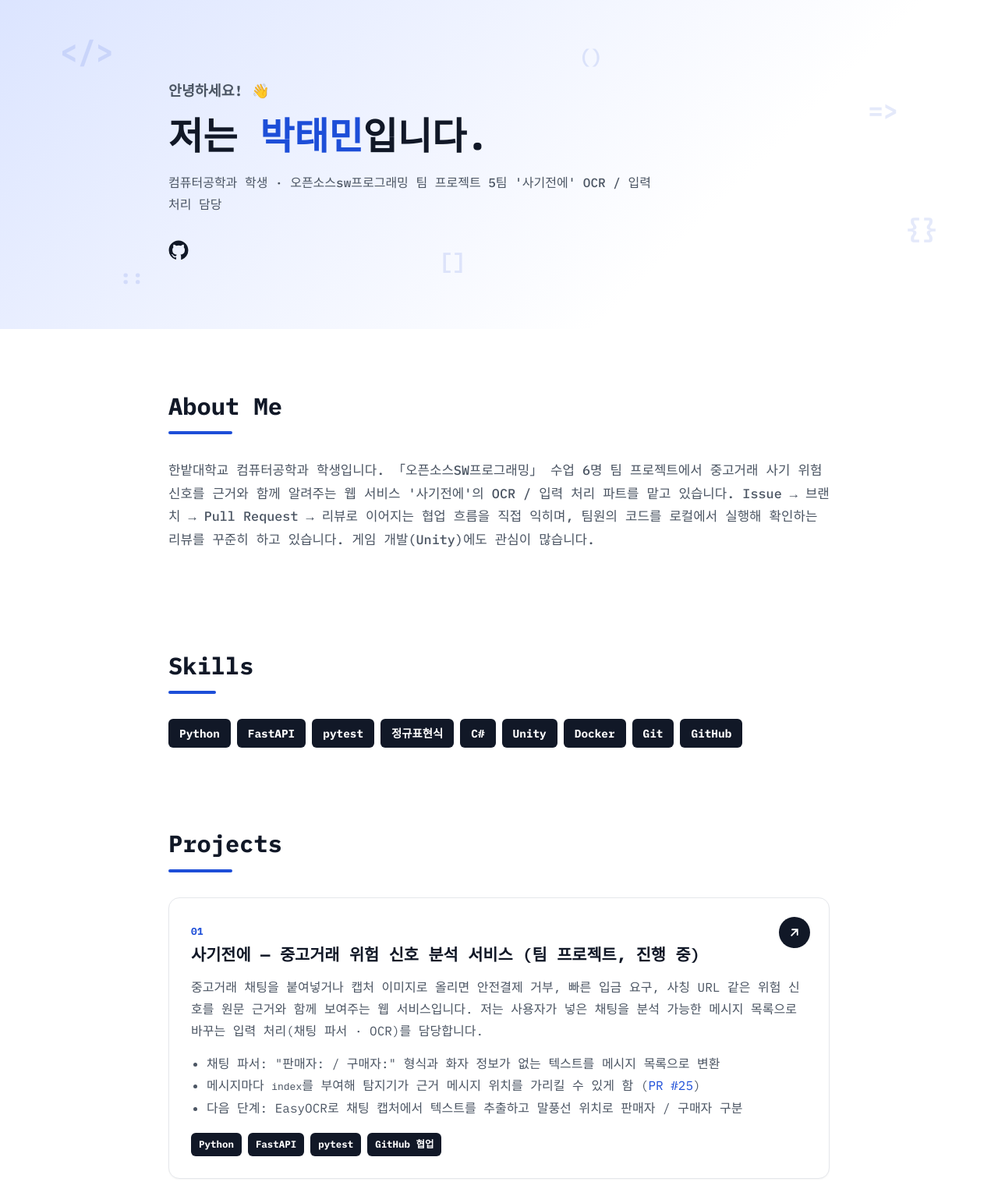
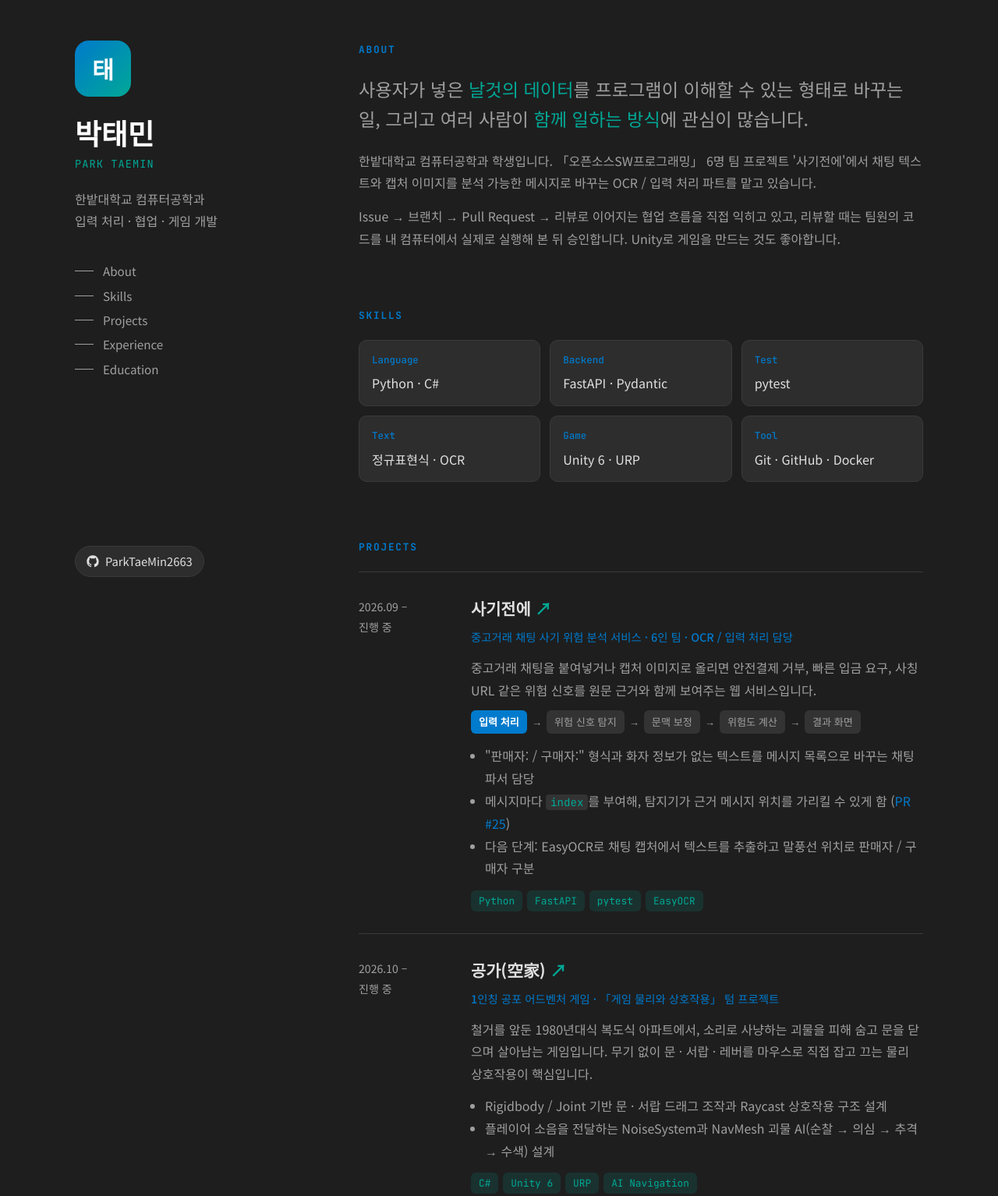
Before and after one commit to ParkTaeMin2663/ParkTaeMin2663.github.io, a plain HTML site: page index.html in a window 1280 px wide. Shown: the part 20-1554 px from the top of the page at 78% size. Drawn offline with Linux system fonts and the light colour scheme; a web font is replaced by a local one.

Commit message:
feat: 다크 테마로 포트폴리오 디자인 변경

```diff
--- a/index.html
+++ b/index.html
@@ -3,241 +3,269 @@
 <head>
 <meta charset="utf-8">
 <meta name="viewport" content="width=device-width, initial-scale=1">
-<title>박태민 - 컴퓨터공학과 학생 · 오픈소스sw프로그래밍 5팀 '사기전에' OCR/입력 처리 담당</title>
+<title>박태민 | Portfolio</title>
 <meta name="description" content="한밭대학교 컴퓨터공학과 박태민의 포트폴리오">
 <link rel="preconnect" href="https://fonts.googleapis.com">
 <link rel="preconnect" href="https://fonts.gstatic.com" crossorigin>
-<link href="https://fonts.googleapis.com/css2?family=IBM+Plex+Mono:wght@400;500;700&family=IBM+Plex+Sans+KR:wght@400;500;700&display=swap" rel="stylesheet">
+<link href="https://fonts.googleapis.com/css2?family=JetBrains+Mono:wght@400;500;700&family=Noto+Sans+KR:wght@400;500;700&display=swap" rel="stylesheet">
 <style>
   :root {
-    --bg: #ffffff; --text: #1f2937; --heading: #111827; --muted: #4b5563;
-    --soft: #6b7280; --line: #e5e7eb; --card: #ffffff; --accent: #1d4ed8;
-    --tag-bg: #111827; --tag-text: #ffffff; --hero-from: #dbe4ff; --hero-to: #ffffff;
-    --symbol: rgba(29, 78, 216, .12);
-  }
-  @media (prefers-color-scheme: dark) {
-    :root {
-      --bg: #0b1120; --text: #d1d5db; --heading: #f9fafb; --muted: #9ca3af;
-      --soft: #9ca3af; --line: #1f2937; --card: #111827; --accent: #60a5fa;
-      --tag-bg: #e5e7eb; --tag-text: #111827; --hero-from: #172554; --hero-to: #0b1120;
-      --symbol: rgba(96, 165, 250, .14);
-    }
+    --bg: #1e1e1e; --panel: #2d2d2d; --text: #e0e0e0; --muted: #a0a0a0;
+    --line: #3a3a3a; --accent: #007acc; --accent-2: #00a896;
+    --accent-soft: rgba(0, 168, 150, .14); --chip: #333333;
+    color-scheme: dark;
   }
   * { box-sizing: border-box; }
+  html { scroll-behavior: smooth; }
   body {
     margin: 0; background: var(--bg); color: var(--text);
-    font-family: "IBM Plex Mono", "IBM Plex Sans KR", monospace; line-height: 1.75;
+    font-family: "Noto Sans KR", system-ui, sans-serif; line-height: 1.8; font-size: 16px;
   }
   a { color: var(--accent); text-decoration: none; }
   a:hover { text-decoration: underline; }
-  .wrap { max-width: 880px; margin: 0 auto; padding: 0 16px; }
+  code { font-family: "JetBrains Mono", monospace; color: var(--accent-2); font-size: .88em; background: var(--chip); padding: 1px 6px; border-radius: 4px; }
 
-  /* Hero */
-  .hero {
-    position: relative; overflow: hidden;
-    background: linear-gradient(135deg, var(--hero-from), var(--hero-to) 70%);
-    padding: 120px 0 88px;
+  .layout {
+    max-width: 1120px; margin: 0 auto; padding: 0 16px;
+    display: grid; grid-template-columns: 300px 1fr; gap: 64px;
   }
-  .hero .symbols span {
-    position: absolute; color: var(--symbol); font-weight: 700; user-select: none;
+
+  /* Sidebar */
+  aside {
+    position: sticky; top: 0; align-self: start; height: 100vh;
+    padding: 72px 0 40px; display: flex; flex-direction: column;
   }
-  .hero .hello { font-size: 1.15rem; font-weight: 700; color: var(--muted); margin: 0 0 12px; }
-  .hero h1 { font-size: 3rem; line-height: 1.25; margin: 0 0 16px; color: var(--heading); }
-  .hero h1 span { color: var(--accent); }
-  .hero .sub { color: var(--muted); font-weight: 500; margin: 0 0 32px; max-width: 640px; }
-  .icons { display: flex; gap: 16px; }
-  .icons a { color: var(--heading); display: inline-flex; }
-  .icons svg { width: 26px; height: 26px; }
+  .avatar {
+    width: 72px; height: 72px; border-radius: 18px; background: var(--accent);
+    color: #ffffff; display: grid; place-items: center;
+    background: linear-gradient(135deg, var(--accent), var(--accent-2));
+    font-family: "Noto Sans KR", sans-serif; font-size: 1.9rem; font-weight: 700; margin-bottom: 24px;
+  }
+  aside h1 {
+    font-family: "Noto Sans KR", sans-serif; font-size: 2.3rem; color: #ffffff; line-height: 1.2; margin: 0 0 6px;
+  }
+  aside .en { font-family: "JetBrains Mono", monospace; color: var(--accent-2); letter-spacing: .08em; font-size: .85rem; margin: 0 0 18px; }
+  aside .tagline { color: var(--muted); margin: 0 0 32px; }
+  nav ul { list-style: none; padding: 0; margin: 0 0 32px; }
+  nav li { margin: 4px 0; }
+  nav a {
+    color: var(--muted); display: flex; align-items: center; gap: 12px; font-size: .95rem;
+  }
+  nav a::before {
+    content: ""; width: 24px; height: 1px; background: var(--muted); transition: width .2s;
+  }
+  nav a:hover { color: var(--text); text-decoration: none; }
+  nav a:hover::before { width: 48px; background: var(--accent-2); }
+  .contact { margin-top: auto; font-size: .92rem; }
+  .contact a {
+    display: inline-flex; align-items: center; gap: 8px; color: var(--text);
+    border: 1px solid var(--line); padding: 6px 14px; border-radius: 999px; background: var(--panel);
+  }
+  .contact a:hover { border-color: var(--accent); text-decoration: none; }
+  .contact svg { width: 16px; height: 16px; }
 
-  /* Sections */
-  section { padding: 72px 0 24px; }
-  h2 {
-    font-size: 1.9rem; color: var(--heading); margin: 0 0 32px; display: inline-block;
+  /* Content */
+  main { padding: 72px 0 80px; }
+  section { margin-bottom: 72px; scroll-margin-top: 32px; }
+  .label {
+    font-family: "JetBrains Mono", monospace;
+    font-size: .8rem; font-weight: 700; letter-spacing: .14em; color: var(--accent);
+    text-transform: uppercase; margin: 0 0 20px;
   }
-  h2::after {
-    content: ""; display: block; width: 56%; height: 4px; margin-top: 6px;
-    background: var(--accent); border-radius: 2px;
+  .intro {
+    font-family: "Noto Sans KR", sans-serif; font-size: 1.45rem; line-height: 1.65; margin: 0 0 20px;
   }
-  .about p { color: var(--muted); font-weight: 500; font-size: 1.05rem; margin: 0 0 24px; }
+  .intro em { font-style: normal; color: var(--accent-2); }
+  section > p { color: var(--muted); margin: 0 0 14px; }
 
-  .tags { display: flex; flex-wrap: wrap; gap: 8px; padding: 0; margin: 0; list-style: none; }
-  .tags li {
-    background: var(--tag-bg); color: var(--tag-text); font-size: .78rem; font-weight: 700;
-    padding: 4px 10px; border-radius: 6px;
+  .skills { display: grid; grid-template-columns: repeat(auto-fill, minmax(180px, 1fr)); gap: 12px; }
+  .skill:hover { border-color: var(--accent); }
+  .skill {
+    transition: border-color .2s; background: var(--panel); border: 1px solid var(--line); border-radius: 10px; padding: 14px 16px;
   }
-  .skills .tags li { font-size: .9rem; padding: 6px 14px; }
+  .skill b { display: block; font-family: "JetBrains Mono", monospace; font-size: .78rem; color: var(--accent); font-weight: 500; margin-bottom: 4px; }
 
-  /* Project cards */
-  .card {
-    position: relative; background: var(--card); border: 1px solid var(--line);
-    border-radius: 14px; padding: 32px 28px 28px; margin-bottom: 24px;
-    box-shadow: 0 1px 2px rgba(0,0,0,.04);
+  .project {
+    display: grid; grid-template-columns: 120px 1fr; gap: 24px;
+    padding: 28px 0; border-top: 1px solid var(--line);
   }
-  .card .num { color: var(--accent); font-size: .8rem; font-weight: 700; }
-  .card h3 { font-size: 1.3rem; color: var(--heading); margin: 4px 56px 12px 0; line-height: 1.45; }
-  .card p { color: var(--muted); margin: 0 0 14px; }
-  .card ul.points { color: var(--muted); margin: 0 0 18px; padding-left: 20px; }
-  .card .go {
-    position: absolute; top: 24px; right: 24px; width: 40px; height: 40px; border-radius: 50%;
-    background: var(--tag-bg); color: var(--tag-text); display: grid; place-items: center;
+  .project:last-child { border-bottom: 1px solid var(--line); }
+  .project .when { color: var(--muted); font-size: .88rem; padding-top: 4px; }
+  .project h3 { font-family: "Noto Sans KR", sans-serif; font-size: 1.3rem; margin: 0 0 4px; }
+  .project h3 a { color: var(--text); }
+  .project h3 a::after { content: " ↗"; color: var(--accent-2); }
+  .project .sub { color: var(--accent); font-size: .9rem; font-weight: 500; margin: 0 0 12px; }
+  .project p { color: var(--muted); margin: 0 0 12px; }
+  .project ul.pts { margin: 0 0 14px; padding-left: 18px; color: var(--muted); }
+  .chips { display: flex; flex-wrap: wrap; gap: 6px; list-style: none; padding: 0; margin: 0; }
+  .chips li { font-family: "JetBrains Mono", monospace; background: var(--accent-soft); color: var(--accent-2); font-size: .8rem; padding: 2px 10px; border-radius: 6px; }
+
+  .flow {
+    display: flex; flex-wrap: wrap; gap: 6px; align-items: center;
+    margin: 0 0 14px; font-size: .82rem;
   }
-  .card .go:hover { text-decoration: none; opacity: .85; }
-  .card .go svg { width: 18px; height: 18px; }
+  .flow span { background: var(--chip); padding: 3px 10px; border-radius: 6px; color: var(--muted); }
+  .flow span.me { background: var(--accent); color: #ffffff; font-weight: 700; }
+  .flow i { color: var(--muted); font-style: normal; }
 
-  /* Timeline */
-  .timeline { position: relative; }
-  .item {
-    position: relative; background: var(--card); border: 1px solid var(--line);
-    border-radius: 14px; padding: 28px; margin: 24px 0;
+  .timeline { border-left: 2px solid var(--line); padding-left: 24px; }
+  .entry { position: relative; margin-bottom: 32px; }
+  .entry::before {
+    content: ""; position: absolute; left: -31px; top: 8px; width: 12px; height: 12px;
+    border-radius: 50%; background: var(--bg); border: 2px solid var(--accent-2);
   }
-  .item::before {
-    content: ""; position: absolute; top: -18px; left: 50%; width: 14px; height: 14px;
-    margin-left: -7px; border-radius: 50%; background: var(--accent);
-  }
-  .item .head { display: flex; justify-content: space-between; gap: 16px; flex-wrap: wrap; }
-  .item h3 { margin: 0; font-size: 1.15rem; color: var(--heading); }
-  .item .org { color: var(--accent); margin: 2px 0 12px; font-weight: 500; }
-  .item .date { color: var(--soft); font-size: .85rem; white-space: nowrap; }
-  .item ul { color: var(--muted); margin: 0; padding-left: 20px; }
+  .entry .when { color: var(--muted); font-size: .88rem; }
+  .entry h3 { margin: 2px 0; font-size: 1.1rem; }
+  .entry .where { color: var(--accent); font-size: .92rem; margin: 0 0 8px; }
+  .entry ul { margin: 0; padding-left: 18px; color: var(--muted); }
 
-  footer { text-align: center; padding: 64px 0 48px; color: var(--soft); }
-  footer strong { display: block; color: var(--heading); font-size: 1.1rem; }
+  footer { color: var(--muted); font-size: .85rem; border-top: 1px solid var(--line); padding-top: 24px; }
 
-  @media (max-width: 560px) {
-    .hero { padding: 88px 0 64px; }
-    .hero h1 { font-size: 2.1rem; }
-    h2 { font-size: 1.6rem; }
-    .card { padding: 28px 20px 22px; }
-    .card .go { top: 18px; right: 18px; }
+  @media (max-width: 900px) {
+    .layout { grid-template-columns: 1fr; gap: 0; }
+    aside { position: static; height: auto; padding: 48px 0 8px; }
+    nav { display: none; }
+    .contact { margin-top: 0; }
+    main { padding-top: 40px; }
+    .project { grid-template-columns: 1fr; gap: 4px; }
+    .intro { font-size: 1.25rem; }
   }
 </style>
 </head>
 <body>
+<div class="layout">
 
-<header class="hero">
-  <div class="symbols" aria-hidden="true">
-    <span style="top:12%;left:6%;font-size:2.4rem">&lt;/&gt;</span>
-    <span style="top:30%;right:10%;font-size:2rem">=&gt;</span>
-    <span style="bottom:14%;left:44%;font-size:1.8rem">[]</span>
-    <span style="top:16%;left:58%;font-size:1.6rem">()</span>
-    <span style="bottom:22%;right:6%;font-size:2.2rem">{}</span>
-    <span style="bottom:10%;left:12%;font-size:1.6rem">::</span>
-  </div>
-  <div class="wrap" style="position:relative">
-    <p class="hello">안녕하세요! 👋</p>
-    <h1>저는 <span>박태민</span>입니다.</h1>
-    <p class="sub">컴퓨터공학과 학생 · 오픈소스sw프로그래밍 팀 프로젝트 5팀 '사기전에' OCR / 입력 처리 담당</p>
-    <div class="icons">
-      <a href="https://github.com/ParkTaeMin2663" aria-label="GitHub">
+  <aside>
+    <div class="avatar">태</div>
+    <h1>박태민</h1>
+    <p class="en">PARK TAEMIN</p>
+    <p class="tagline">한밭대학교 컴퓨터공학과<br>입력 처리 · 협업 · 게임 개발</p>
+    <nav>
+      <ul>
+        <li><a href="#about">About</a></li>
+        <li><a href="#skills">Skills</a></li>
+        <li><a href="#projects">Projects</a></li>
+        <li><a href="#experience">Experience</a></li>
+        <li><a href="#education">Education</a></li>
+      </ul>
+    </nav>
+    <div class="contact">
+      <a href="https://github.com/ParkTaeMin2663">
         <svg viewBox="0 0 24 24" fill="currentColor"><path d="M12 .5C5.65.5.5 5.65.5 12a11.5 11.5 0 0 0 7.86 10.92c.58.1.79-.25.79-.56v-2c-3.2.7-3.87-1.37-3.87-1.37-.53-1.33-1.28-1.69-1.28-1.69-1.05-.72.08-.7.08-.7 1.16.08 1.77 1.19 1.77 1.19 1.03 1.77 2.71 1.26 3.37.96.1-.75.4-1.26.73-1.55-2.55-.29-5.24-1.28-5.24-5.68 0-1.25.45-2.28 1.19-3.08-.12-.29-.52-1.46.11-3.04 0 0 .97-.31 3.17 1.18a11 11 0 0 1 5.77 0c2.2-1.49 3.17-1.18 3.17-1.18.63 1.58.23 2.75.11 3.04.74.8 1.19 1.83 1.19 3.08 0 4.41-2.69 5.39-5.26 5.67.41.36.78 1.06.78 2.14v3.17c0 .31.21.67.8.56A11.5 11.5 0 0 0 23.5 12C23.5 5.65 18.35.5 12 .5Z"/></svg>
+        ParkTaeMin2663
       </a>
     </div>
-  </div>
-</header>
+  </aside>
 
-<main class="wrap">
+  <main>
 
-  <section class="about">
-    <h2>About Me</h2>
+    <section id="about">
+      <p class="label">About</p>
+      <p class="intro">
+        사용자가 넣은 <em>날것의 데이터</em>를 프로그램이 이해할 수 있는 형태로 바꾸는 일,
+        그리고 여러 사람이 <em>함께 일하는 방식</em>에 관심이 많습니다.
+      </p>
       <p>
-      한밭대학교 컴퓨터공학과 학생입니다. 「오픈소스SW프로그래밍」 수업 6명 팀 프로젝트에서
-      중고거래 사기 위험 신호를 근거와 함께 알려주는 웹 서비스 '사기전에'의 OCR / 입력 처리 파트를 맡고 있습니다.
-      Issue → 브랜치 → Pull Request → 리뷰로 이어지는 협업 흐름을 직접 익히며, 팀원의 코드를 로컬에서 실행해
-      확인하는 리뷰를 꾸준히 하고 있습니다. 게임 개발(Unity)에도 관심이 많습니다.
+        한밭대학교 컴퓨터공학과 학생입니다. 「오픈소스SW프로그래밍」 6명 팀 프로젝트 '사기전에'에서
+        채팅 텍스트와 캡처 이미지를 분석 가능한 메시지로 바꾸는 OCR / 입력 처리 파트를 맡고 있습니다.
+      </p>
+      <p>
+        Issue → 브랜치 → Pull Request → 리뷰로 이어지는 협업 흐름을 직접 익히고 있고, 리뷰할 때는
+        팀원의 코드를 내 컴퓨터에서 실제로 실행해 본 뒤 승인합니다. Unity로 게임을 만드는 것도 좋아합니다.
       </p>
     </section>
 
-  <section class="skills">
-    <h2>Skills</h2>
-    <ul class="tags">
-      <li>Python</li><li>FastAPI</li><li>pytest</li><li>정규표현식</li><li>C#</li>
-      <li>Unity</li><li>Docker</li><li>Git</li><li>GitHub</li>
-    </ul>
+    <section id="skills">
+      <p class="label">Skills</p>
+      <div class="skills">
+        <div class="skill"><b>Language</b>Python · C#</div>
+        <div class="skill"><b>Backend</b>FastAPI · Pydantic</div>
+        <div class="skill"><b>Test</b>pytest</div>
+        <div class="skill"><b>Text</b>정규표현식 · OCR</div>
+        <div class="skill"><b>Game</b>Unity 6 · URP</div>
+        <div class="skill"><b>Tool</b>Git · GitHub · Docker</div>
+      </div>
     </section>
 
-  <section>
-    <h2>Projects</h2>
+    <section id="projects">
+      <p class="label">Projects</p>
 
-    <article class="card">
-      <a class="go" href="https://github.com/OSSTEAM5/sagijeone" aria-label="사기전에 저장소">
-        <svg viewBox="0 0 24 24" fill="none" stroke="currentColor" stroke-width="2.4" stroke-linecap="round"><path d="M7 17 17 7M8 7h9v9"/></svg>
-      </a>
-      <div class="num">01</div>
-      <h3>사기전에 — 중고거래 위험 신호 분석 서비스 (팀 프로젝트, 진행 중)</h3>
+      <article class="project">
+        <div class="when">2026.09 –<br>진행 중</div>
+        <div>
+          <h3><a href="https://github.com/OSSTEAM5/sagijeone">사기전에</a></h3>
+          <p class="sub">중고거래 채팅 사기 위험 분석 서비스 · 6인 팀 · OCR / 입력 처리 담당</p>
           <p>
             중고거래 채팅을 붙여넣거나 캡처 이미지로 올리면 안전결제 거부, 빠른 입금 요구, 사칭 URL 같은
-        위험 신호를 원문 근거와 함께 보여주는 웹 서비스입니다. 저는 사용자가 넣은 채팅을 분석 가능한
-        메시지 목록으로 바꾸는 입력 처리(채팅 파서 · OCR)를 담당합니다.
+            위험 신호를 원문 근거와 함께 보여주는 웹 서비스입니다.
           </p>
-      <ul class="points">
-        <li>채팅 파서: "판매자: / 구매자:" 형식과 화자 정보가 없는 텍스트를 메시지 목록으로 변환</li>
-        <li>메시지마다 <code>index</code>를 부여해 탐지기가 근거 메시지 위치를 가리킬 수 있게 함
+          <div class="flow">
+            <span class="me">입력 처리</span><i>→</i><span>위험 신호 탐지</span><i>→</i>
+            <span>문맥 보정</span><i>→</i><span>위험도 계산</span><i>→</i><span>결과 화면</span>
+          </div>
+          <ul class="pts">
+            <li>"판매자: / 구매자:" 형식과 화자 정보가 없는 텍스트를 메시지 목록으로 바꾸는 채팅 파서 담당</li>
+            <li>메시지마다 <code>index</code>를 부여해, 탐지기가 근거 메시지 위치를 가리킬 수 있게 함
               (<a href="https://github.com/OSSTEAM5/sagijeone/pull/25">PR #25</a>)</li>
             <li>다음 단계: EasyOCR로 채팅 캡처에서 텍스트를 추출하고 말풍선 위치로 판매자 / 구매자 구분</li>
           </ul>
-      <ul class="tags"><li>Python</li><li>FastAPI</li><li>pytest</li><li>GitHub 협업</li></ul>
+          <ul class="chips"><li>Python</li><li>FastAPI</li><li>pytest</li><li>EasyOCR</li></ul>
+        </div>
       </article>
 
-    <article class="card">
-      <a class="go" href="https://github.com/ParkTaeMin2663/gongga" aria-label="공가 저장소">
-        <svg viewBox="0 0 24 24" fill="none" stroke="currentColor" stroke-width="2.4" stroke-linecap="round"><path d="M7 17 17 7M8 7h9v9"/></svg>
-      </a>
-      <div class="num">02</div>
-      <h3>공가(空家) — 1인칭 공포 어드벤처 게임 (텀 프로젝트)</h3>
+      <article class="project">
+        <div class="when">2026.10 –<br>진행 중</div>
+        <div>
+          <h3><a href="https://github.com/ParkTaeMin2663/gongga">공가(空家)</a></h3>
+          <p class="sub">1인칭 공포 어드벤처 게임 · 「게임 물리와 상호작용」 텀 프로젝트</p>
           <p>
-        철거를 앞둔 1980년대식 복도식 아파트에서, 소리로 사냥하는 괴물을 피해 숨고 문을 닫으며 살아남는
-        Unity 게임입니다. 무기 없이 문 · 서랍 · 레버를 마우스로 직접 잡고 끄는 물리 상호작용이 핵심입니다.
+            철거를 앞둔 1980년대식 복도식 아파트에서, 소리로 사냥하는 괴물을 피해 숨고 문을 닫으며
+            살아남는 게임입니다. 무기 없이 문 · 서랍 · 레버를 마우스로 직접 잡고 끄는 물리 상호작용이 핵심입니다.
           </p>
-      <ul class="points">
+          <ul class="pts">
             <li>Rigidbody / Joint 기반 문 · 서랍 드래그 조작과 Raycast 상호작용 구조 설계</li>
             <li>플레이어 소음을 전달하는 NoiseSystem과 NavMesh 괴물 AI(순찰 → 의심 → 추격 → 수색) 설계</li>
           </ul>
-      <ul class="tags"><li>C#</li><li>Unity 6</li><li>URP</li><li>AI Navigation</li></ul>
+          <ul class="chips"><li>C#</li><li>Unity 6</li><li>URP</li><li>AI Navigation</li></ul>
+        </div>
       </article>
     </section>
 
-  <section>
-    <h2>Experience</h2>
+    <section id="experience">
+      <p class="label">Experience</p>
       <div class="timeline">
-      <div class="item">
-        <div class="head">
+        <div class="entry">
+          <div class="when">2026.09 – 현재</div>
           <h3>OCR / 입력 처리 담당</h3>
-          <span class="date">2026.09 - 현재</span>
-        </div>
-        <p class="org">오픈소스SW프로그래밍 5팀 '사기전에'</p>
+          <p class="where">오픈소스SW프로그래밍 5팀 '사기전에'</p>
           <ul>
-          <li>채팅 파서(<code>chat_parser.py</code>) 개발 및 팀 데이터 형식(Message)에 맞춘 <code>index</code> 필드 추가</li>
+            <li>채팅 파서(<code>chat_parser.py</code>) 개발, 팀 데이터 형식(Message)에 맞춘 <code>index</code> 필드 추가</li>
             <li>의존성 파일명 오타(<code>requirments.txt</code>)를 발견해 Issue 등록 후 수정
               (<a href="https://github.com/OSSTEAM5/sagijeone/pull/13">PR #13</a>)</li>
-          <li>팀원 PR 5건(URL 탐지기, 단축 URL 목록, 결과 화면, pytest 테스트 등)을 로컬에서 직접 실행해 검증 후 리뷰</li>
-          <li>Issue → 브랜치 → Pull Request → 리뷰 2인 승인 → Merge 협업 규칙에 따라 개발</li>
+            <li>팀원 PR 5건(URL 탐지기, 단축 URL 목록, 결과 화면, pytest 테스트 등)을 로컬에서 실행해 검증 후 리뷰</li>
           </ul>
         </div>
       </div>
     </section>
 
-  <section>
-    <h2>Education</h2>
+    <section id="education">
+      <p class="label">Education</p>
       <div class="timeline">
-      <div class="item">
-        <div class="head">
-          <h3>컴퓨터공학과</h3>
-          <span class="date">2023년 - 현재</span>
-        </div>
-        <p class="org">한밭대학교</p>
+        <div class="entry">
+          <div class="when">2023 – 현재</div>
+          <h3>한밭대학교 컴퓨터공학과</h3>
+          <p class="where">학사 과정</p>
           <ul>
-          <li>수강: 오픈소스SW프로그래밍 (Python, Git/GitHub, Docker), 게임 물리와 상호작용 (Unity)</li>
+            <li>오픈소스SW프로그래밍 (Python, Git/GitHub, Docker)</li>
+            <li>게임 물리와 상호작용 (Unity)</li>
           </ul>
         </div>
       </div>
     </section>
 
+    <footer>© 2026 박태민</footer>
   </main>
 
-<footer>
-  <strong>박태민</strong>
-  컴퓨터공학과 학생 · 오픈소스sw프로그래밍 5팀 '사기전에'
-</footer>
-
+</div>
 </body>
 </html>
```
Lines whose indentation alone changed are shown as unchanged.
